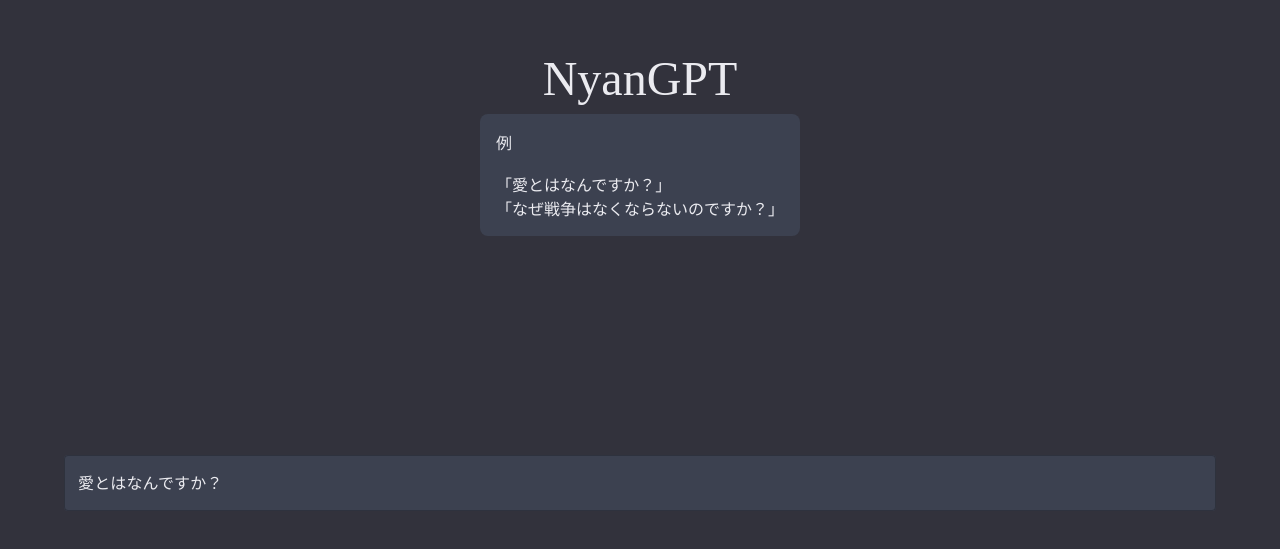
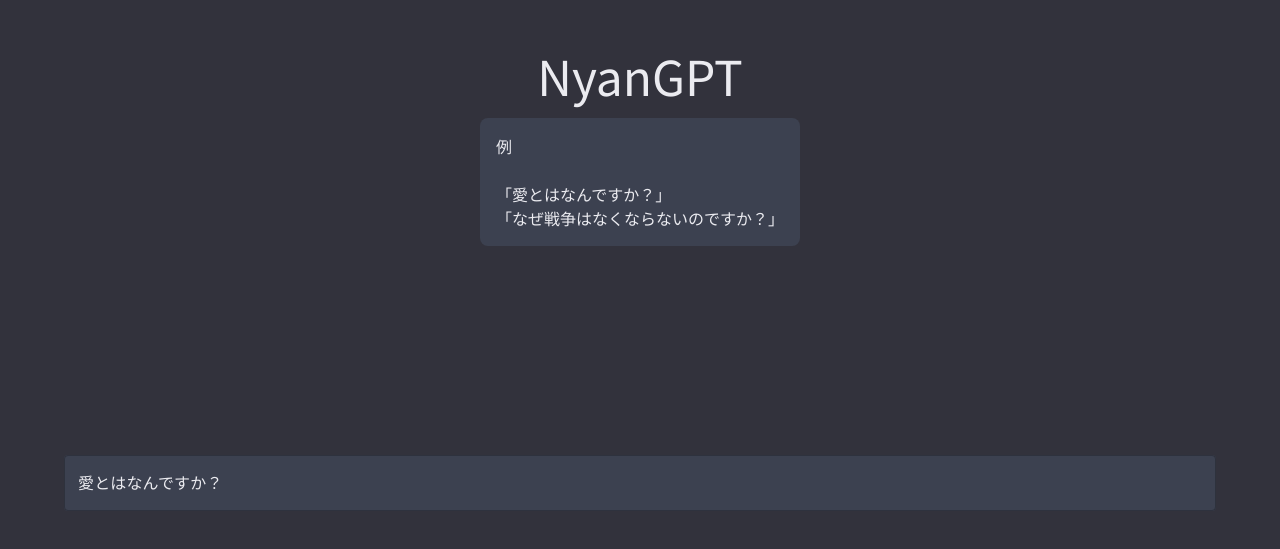
Before and after one commit to toromo12/NyanGPT, a React (Vite) app: page / in a window 1280 px wide. Shown: the part 265-814 px from the top of the page. Built offline with nearby package versions, Linux system fonts and the light colour scheme.

Commit message:
change to Noto Sans JP

```diff
--- a/package.json
+++ b/package.json
@@ -11,6 +11,7 @@
   "dependencies": {
     "@emotion/react": "^11.10.5",
     "@emotion/styled": "^11.10.5",
+    "@fontsource/noto-sans-jp": "^4.5.12",
     "@mui/icons-material": "^5.10.16",
     "@mui/material": "^5.10.16",
     "react": "^18.2.0",
--- a/src/App.tsx
+++ b/src/App.tsx
@@ -4,6 +4,7 @@ import Chat from "./components/Chat";
 import Input from "./components/Input";
 import { FormEvent, useState } from "react";
 import { NYAAS } from "./const";
+import "@fontsource/noto-sans-jp";
 
 function App() {
   const [ref, { width }] = useMeasure<HTMLDivElement>();
@@ -34,7 +35,12 @@ function App() {
 
   return (
     <>
-      <Container ref={ref}>
+      <Container
+        ref={ref}
+        sx={{
+          fontFamily: '"Noto Sans JP"',
+        }}
+      >
         {texts.length === 0 && (
           <Box
             sx={{
```
Also changed, not shown: 1 other file (tests, documents, lock files or other folders).
